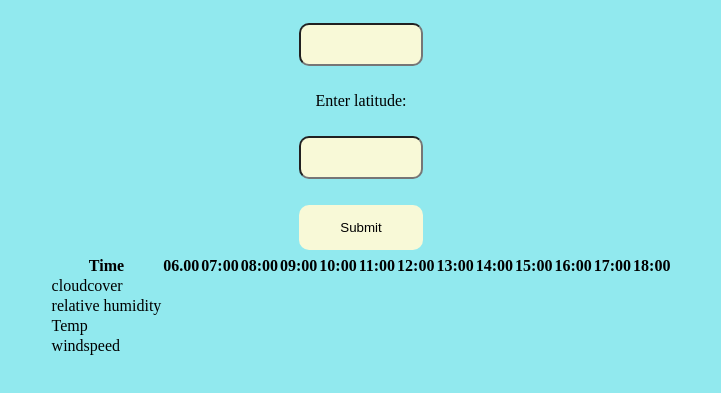
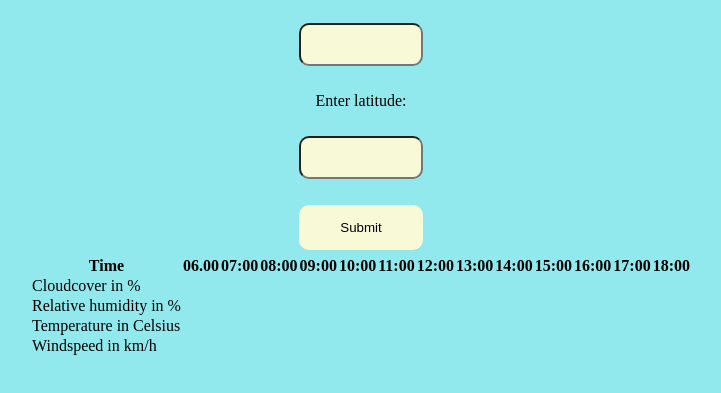
Before and after one commit to mengistuu/Frontend-Engineering-Internship---Coding-Challenge, a plain HTML site: page index.html in a window 1280 px wide. Shown: the part 63-456 px from the top of the page, without its empty margins (279-1000 px from the left). Drawn offline with Linux system fonts and the light colour scheme.

Commit message:
update 1.0

```diff
--- a/index.html
+++ b/index.html
@@ -41,20 +41,20 @@
         </thead>
         <tbody>
           <tr class="cloud">
-            <td>cloudcover <span  class="cloud_cont"></span> </td>
+            <td>Cloudcover in % <span  class="cloud_cont"></span> </td>
 
           </tr>
           <tr class="relHumidity" >
-            <td>relative humidity <span class="relHumidity_cont"></span></td>
+            <td>Relative humidity in % <span class="relHumidity_cont"></span></td>
 
           </tr>
           <tr class="temp">
-            <td>Temp<span class="temp_cont"></span></td>
+            <td>Temperature in Celsius<span class="temp_cont"></span></td>
 
 
           </tr>
           <tr class="windSpeed">
-            <td>windspeed <span class="windSpeed_cont"></span></td>
+            <td>Windspeed in km/h <span class="windSpeed_cont"></span></td>
 
           </tr>
         </tbody>
```
